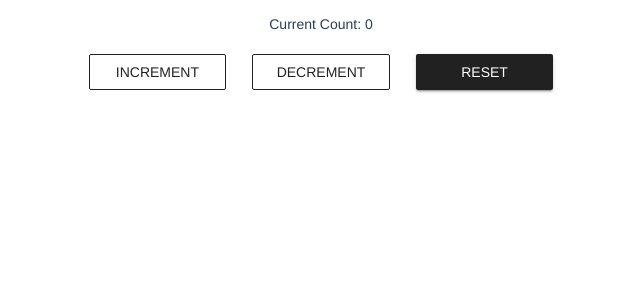
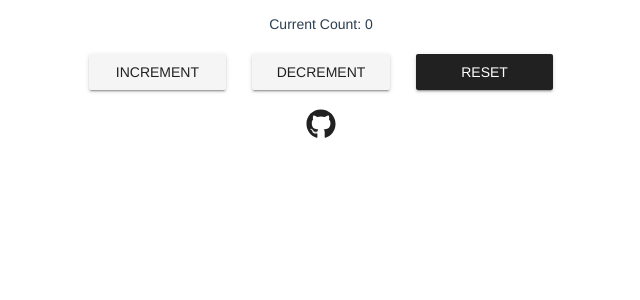
Before and after one commit to Nirajn2311/vue-counter-app, a Vue app: page / in a window 1280 px wide. Shown: the top 300 px of the page, without its empty margins (319-959 px from the left). Built offline with nearby package versions, Linux system fonts and the light colour scheme.

Commit message:
Added github icon and link

```diff
--- a/src/App.vue
+++ b/src/App.vue
@@ -2,9 +2,14 @@
   <div id="app">
 	<div id="count">Current Count: {{ count }}</div>
 	<div id="button">
-		<v-btn outline v-on:click="inc" id="inc">INCREMENT</v-btn>
-		<v-btn outline v-on:click="dec" id="dec">DECREMENT</v-btn>
-		<v-btn dark v-on:click="reset" id="reset">RESET</v-btn>
+		<v-btn @click="inc" id="inc">INCREMENT</v-btn>
+		<v-btn @click="dec" id="dec">DECREMENT</v-btn>
+		<v-btn dark @click="reset" id="reset">RESET</v-btn>
+	</div>
+	<div id="github">
+		<v-btn icon large href="https://github.com/Nirajn2311/vue-counter-app">
+			<font-awesome-icon size="2x" :icon="['fab','github']" />
+		</v-btn>
 	</div>
   </div>
 </template>
--- a/src/main.js
+++ b/src/main.js
@@ -3,7 +3,12 @@ import Vue from 'vue';
 import App from './App.vue';
 import Vuetify from 'vuetify';
 import 'vuetify/dist/vuetify.min.css';
+import { library } from '@fortawesome/fontawesome-svg-core';
+import { FontAwesomeIcon } from '@fortawesome/vue-fontawesome';
+import { faGithub } from '@fortawesome/free-brands-svg-icons';
 
+library.add(faGithub);
+Vue.component('font-awesome-icon', FontAwesomeIcon);
 Vue.use(Vuetify);
 
 Vue.config.productionTip = false;
```
Also changed, not shown: package.json (+8 -4 lines), 1 other file (tests, documents, lock files or other folders).
